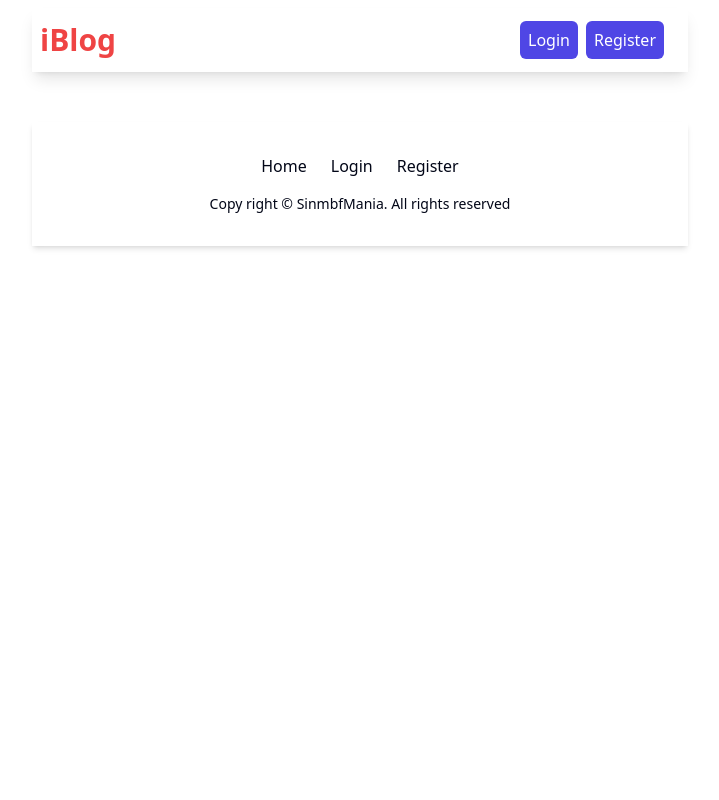
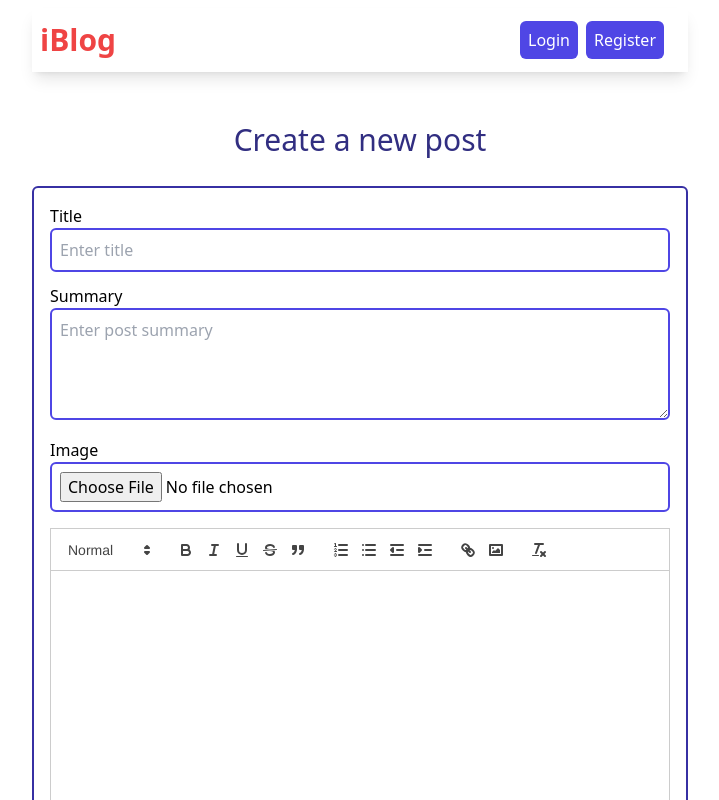
Before and after one commit to Sinmbf/Learn_MERN, a React (Vite) app in the folder iBlog/frontend/: page /createpost in a window 1280 px wide. Shown: the top 800 px of the page, without its empty margins (280-999 px from the left). Built offline with nearby package versions, Linux system fonts and the light colour scheme; no server answers.

Commit message:
Finished Creating Posts

```diff
--- a/iBlog/frontend/package.json
+++ b/iBlog/frontend/package.json
@@ -7,13 +7,16 @@
     "dev": "vite",
     "build": "vite build",
     "lint": "eslint . --ext js,jsx --report-unused-disable-directives --max-warnings 0",
-    "preview": "vite preview"
+    "preview": "vite preview",
+    "both": "concurrently \"nodemon ../backend/index.js\" \"npm run dev\""
   },
   "dependencies": {
     "axios": "^1.5.1",
+    "concurrently": "^8.2.2",
     "notistack": "^3.0.1",
     "react": "^18.2.0",
     "react-dom": "^18.2.0",
+    "react-quill": "^2.0.0",
     "react-router-dom": "^6.17.0"
   },
   "devDependencies": {
--- a/iBlog/frontend/src/App.jsx
+++ b/iBlog/frontend/src/App.jsx
@@ -1,26 +1,31 @@
 import { Route, Routes } from "react-router-dom";
-import BlogItem from "./components/BlogItem";
+import Blogs from "./components/Blogs";
 import NavBar from "./components/NavBar";
 import Login from "./pages/Login";
 import Register from "./pages/Register";
 import Footer from "./components/Footer";
+import { UserContextProvider } from "./context/userContext";
+import CreatePost from "./pages/CreatePost";
 function App() {
   return (
+    <UserContextProvider>
       <main className="max-w-2xl p-2 mx-auto">
         {/* Navigation Bar */}
         <NavBar />
         {/* Available Routes */}
         <div className="container">
           <Routes>
-          <Route index path="/" element={<BlogItem />} />
+            <Route index path="/" element={<Blogs />} />
             <Route path="/login" element={<Login />} />
             <Route path="/register" element={<Register />} />
+            <Route path="/createpost" element={<CreatePost />} />
           </Routes>
         </div>
 
         {/* Footer */}
         <Footer />
       </main>
+    </UserContextProvider>
   );
 }
 
--- /dev/null
+++ b/iBlog/frontend/src/components/Blogs.jsx
@@ -0,0 +1,48 @@
+/* eslint-disable react-hooks/exhaustive-deps */
+import { useEffect, useState } from "react";
+import axios from "axios";
+import BlogItem from "./BlogItem";
+const Blogs = () => {
+  const [posts, setPosts] = useState([]);
+  const [loading, setLoading] = useState(false);
+  // Function to fetch posts
+  const fetchPosts = async () => {
+    setLoading(true);
+    try {
+      const response = await axios.get("http://localhost:5000/getposts");
+      console.log(response.data);
+      setPosts(response.data);
+      setLoading(false);
+    } catch (error) {
+      setLoading(false);
+    }
+  };
+  // Fetch all the posts
+  useEffect(() => {
+    fetchPosts();
+  }, []);
+  return (
+    <>
+      <>
+        {loading && (
+          <div className="flex justify-center items-center mb-10">
+            <div className="animate-spin h-[6rem] w-[6rem] mr-3 rounded-[50%] border-y-indigo-600 border-2"></div>
+          </div>
+        )}
+
+        {!loading && !posts?.length && (
+          <div className="bg-red-500 text-white p-3 rounded-md text-center">
+            No posts available!
+          </div>
+        )}
+
+        {/* BlogItem */}
+        {posts.map((post) => (
+          <BlogItem key={post._id} {...post} />
+        ))}
+      </>
+    </>
+  );
+};
+
+export default Blogs;
--- /dev/null
+++ b/iBlog/frontend/src/context/UserContext.jsx
@@ -0,0 +1,13 @@
+/* eslint-disable react/prop-types */
+import { createContext, useState } from "react";
+
+export const UserContext = createContext({});
+
+export const UserContextProvider = ({ children }) => {
+  const [userInfo, setUserInfo] = useState({});
+  return (
+    <UserContext.Provider value={{ userInfo, setUserInfo }}>
+      {children}
+    </UserContext.Provider>
+  );
+};
--- /dev/null
+++ b/iBlog/frontend/src/pages/CreatePost.jsx
@@ -0,0 +1,142 @@
+import axios from "axios";
+import { useState } from "react";
+import ReactQuill from "react-quill";
+import "react-quill/dist/quill.snow.css";
+import { useSnackbar } from "notistack";
+import { useNavigate } from "react-router-dom";
+
+const modules = {
+  toolbar: [
+    [{ header: [1, 2, false] }],
+    ["bold", "italic", "underline", "strike", "blockquote"],
+    [
+      { list: "ordered" },
+      { list: "bullet" },
+      { indent: "-1" },
+      { indent: "+1" },
+    ],
+    ["link", "image"],
+    ["clean"],
+  ],
+};
+const formats = [
+  "header",
+  "bold",
+  "italic",
+  "underline",
+  "strike",
+  "blockquote",
+  "list",
+  "bullet",
+  "indent",
+  "link",
+  "image",
+];
+
+const CreatePost = () => {
+  const [postInfo, setPostInfo] = useState({});
+  const [content, setContent] = useState("");
+  const [file, setFile] = useState("");
+  const { enqueueSnackbar } = useSnackbar();
+  const navigate = useNavigate();
+
+  // Function to handle submit
+  const handleSubmit = async (e) => {
+    e.preventDefault();
+    const data = new FormData();
+    data.set("title", postInfo.title);
+    data.set("summary", postInfo.summary);
+    data.set("content", content);
+    data.set("file", file[0]);
+    try {
+      // Send the information to the backend server
+      const response = await axios.post(
+        "http://localhost:5000/createpost",
+        data,
+        { withCredentials: true }
+      );
+      // Send alert to the user
+      enqueueSnackbar(response.data.message, { variant: "success" });
+      // Redirect to the home page
+      navigate("/");
+    } catch (error) {
+      console.log(error);
+    }
+  };
+  // Function to handle change
+  const handleChange = (e) => {
+    setPostInfo((currentInfo) => {
+      return { ...currentInfo, [e.target.name]: e.target.value };
+    });
+  };
+  //   console.log(content);
+  return (
+    <>
+      <div className="text-center mb-7">
+        <h2 className="text-3xl text-indigo-900">Create a new post</h2>
+      </div>
+      <form
+        className="grid grid-cols-1 place-items-center rounded-md p-4 border-2 border-indigo-800 max-w-2xl mx-auto"
+        onSubmit={handleSubmit}
+      >
+        {/* Title */}
+        <div className="mb-3 w-full">
+          <label htmlFor="title" className="block">
+            Title
+          </label>
+          <input
+            className="border-2 w-full border-indigo-600 rounded-md p-2 focus:outline-none focus:border-indigo-400"
+            name="title"
+            id="title"
+            placeholder="Enter title"
+            required
+            minLength={3}
+            onChange={handleChange}
+          />
+        </div>
+        {/* Summary */}
+        <div className="mb-3 w-full">
+          <label htmlFor="summary" className="block">
+            Summary
+          </label>
+          <textarea
+            className="border-2 w-full border-indigo-600 rounded-md p-2 focus:outline-none focus:border-indigo-400 h-[7rem]"
+            name="summary"
+            id="summary"
+            placeholder="Enter post summary"
+            required
+            minLength={5}
+            onChange={handleChange}
+          />
+        </div>
+        {/* File */}
+        <div className="mb-4 w-full">
+          <label htmlFor="image" className="block">
+            Image
+          </label>
+          <input
+            type="file"
+            className="border-2 w-full border-indigo-600 rounded-md p-2 focus:outline-none focus:border-indigo-400"
+            name="image"
+            id="image"
+            required
+            onChange={(e) => setFile(e.target.files)}
+          />
+        </div>
+        {/* Description */}
+        <ReactQuill
+          className="w-full h-[20rem] mb-16"
+          modules={modules}
+          formats={formats}
+          onChange={(newValue) => setContent(newValue)}
+        />
+        {/* Submit button */}
+        <button className="p-3 mt-5 tracking-wide text-md text-white bg-indigo-600 rounded-md w-full hover:bg-indigo-800">
+          Create Post
+        </button>
+      </form>
+    </>
+  );
+};
+
+export default CreatePost;
--- a/iBlog/frontend/src/pages/Login.jsx
+++ b/iBlog/frontend/src/pages/Login.jsx
@@ -1,9 +1,11 @@
-import { useState } from "react";
+import { useContext, useState } from "react";
 import { useSnackbar } from "notistack";
 import axios from "axios";
 import { useNavigate } from "react-router-dom";
+import { UserContext } from "../context/userContext";
 
 const Login = () => {
+  const { setUserInfo } = useContext(UserContext);
   const [showPassword, setShowPassword] = useState(false);
   const [credentials, setCredentials] = useState({ email: "", password: "" });
   const [error, setError] = useState("");
@@ -21,6 +23,8 @@ const Login = () => {
       );
       // Send alert
       enqueueSnackbar(response.data.message, { variant: "info" });
+      // Set user information
+      setUserInfo(response.data);
       // Redirect to the main page if no errors
       navigate("/");
     } catch (error) {
@@ -37,9 +41,8 @@ const Login = () => {
     });
   };
   return (
-    <div className="flex justify-center">
     <form
-        className="grid grid-cols-1 border-2 border-indigo-900 p-8 rounded-md h-full max-w-lg w-full"
+      className="grid grid-cols-1 place-items-center border-2 border-indigo-900 p-8 rounded-md h-full max-w-lg mx-auto"
       onSubmit={handleSubmit}
     >
       <div className="text-center text-3xl mb-4 text-indigo-800">
@@ -47,7 +50,7 @@ const Login = () => {
       </div>
 
       {/* Email */}
-        <div className="mb-3">
+      <div className="mb-3 w-full">
         <label className="block text-indigo-800" htmlFor="email">
           Email
         </label>
@@ -57,7 +60,7 @@ const Login = () => {
           name="email"
           autoComplete="username"
           placeholder="Eg: sinmbf@gmail.com"
-            className="border-2 border-indigo-600 rounded-md p-2  w-full focus:outline-none focus:border-blue-500"
+          className="border-2 border-indigo-600 rounded-md p-2 w-full focus:outline-none focus:border-blue-500"
           required
           onChange={handleChange}
         />
@@ -65,7 +68,7 @@ const Login = () => {
         <div className="text-sm text-red-700 h-2.5">{error && error}</div>
       </div>
       {/* Password */}
-        <div className="mb-4 relative">
+      <div className="mb-4 relative w-full">
         <label className="block text-indigo-800" htmlFor="password">
           Password
         </label>
@@ -94,11 +97,10 @@ const Login = () => {
         <div className="text-sm text-red-700 h-2.5">{error && error}</div>
       </div>
       {/* Login button */}
-        <button className="p-4 rounded-md bg-indigo-500 text-white hover:bg-indigo-900 hover:text-gray-400 active:bg-white active:text-black">
+      <button className="p-4 w-full rounded-md bg-indigo-500 text-white hover:bg-indigo-900 hover:text-gray-400 active:bg-white active:text-black">
         Login
       </button>
     </form>
-    </div>
   );
 };
 
```
Also changed, not shown: iBlog/frontend/src/components/BlogItem.jsx (+16 -10 lines), iBlog/frontend/src/components/NavBar.jsx (+58 -2 lines), iBlog/frontend/src/pages/Register.jsx (+6 -8 lines), iBlog/frontend/src/assets/image2.avif (deleted), 1 other file (tests, documents, lock files or other folders). Lines whose indentation alone changed are shown as unchanged.
